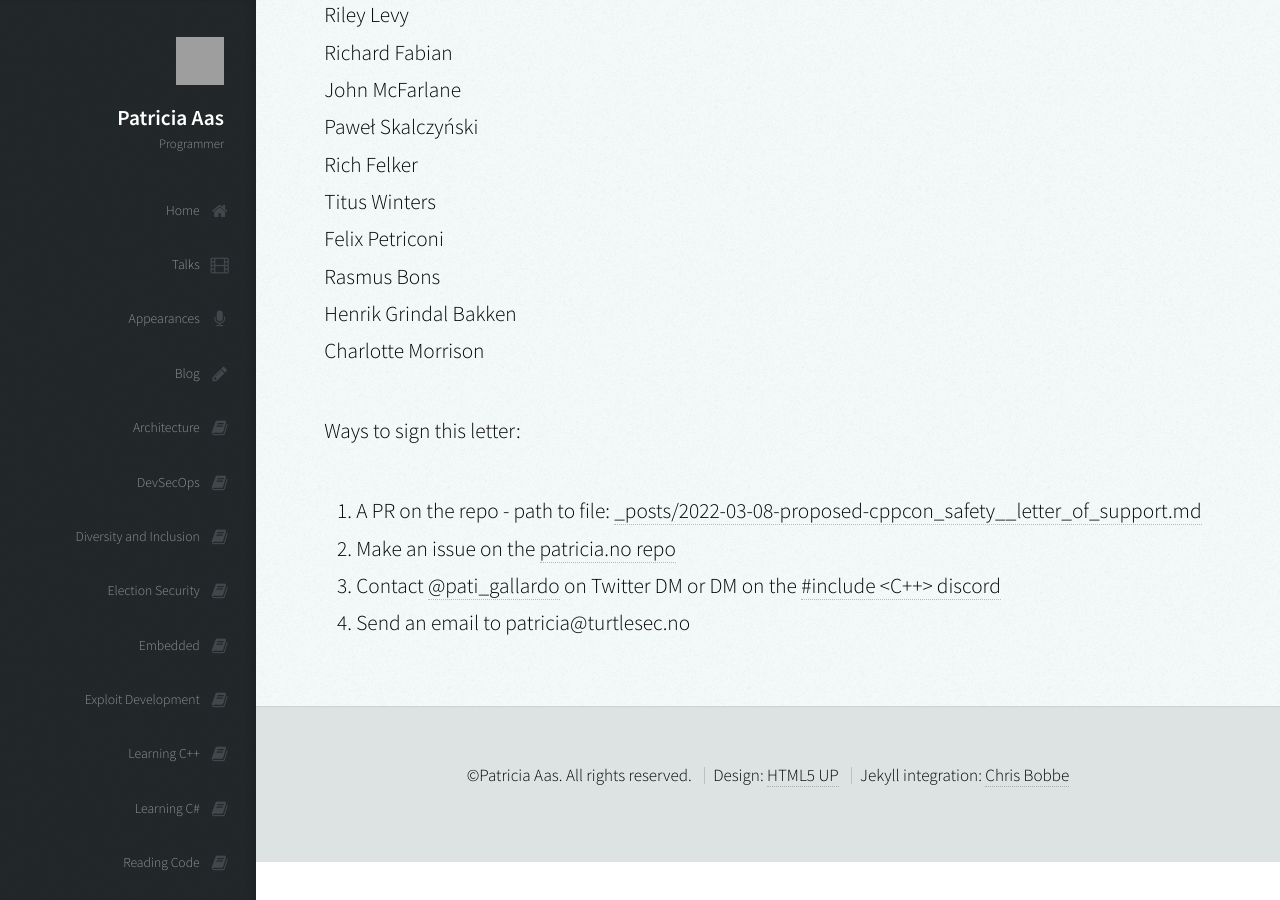
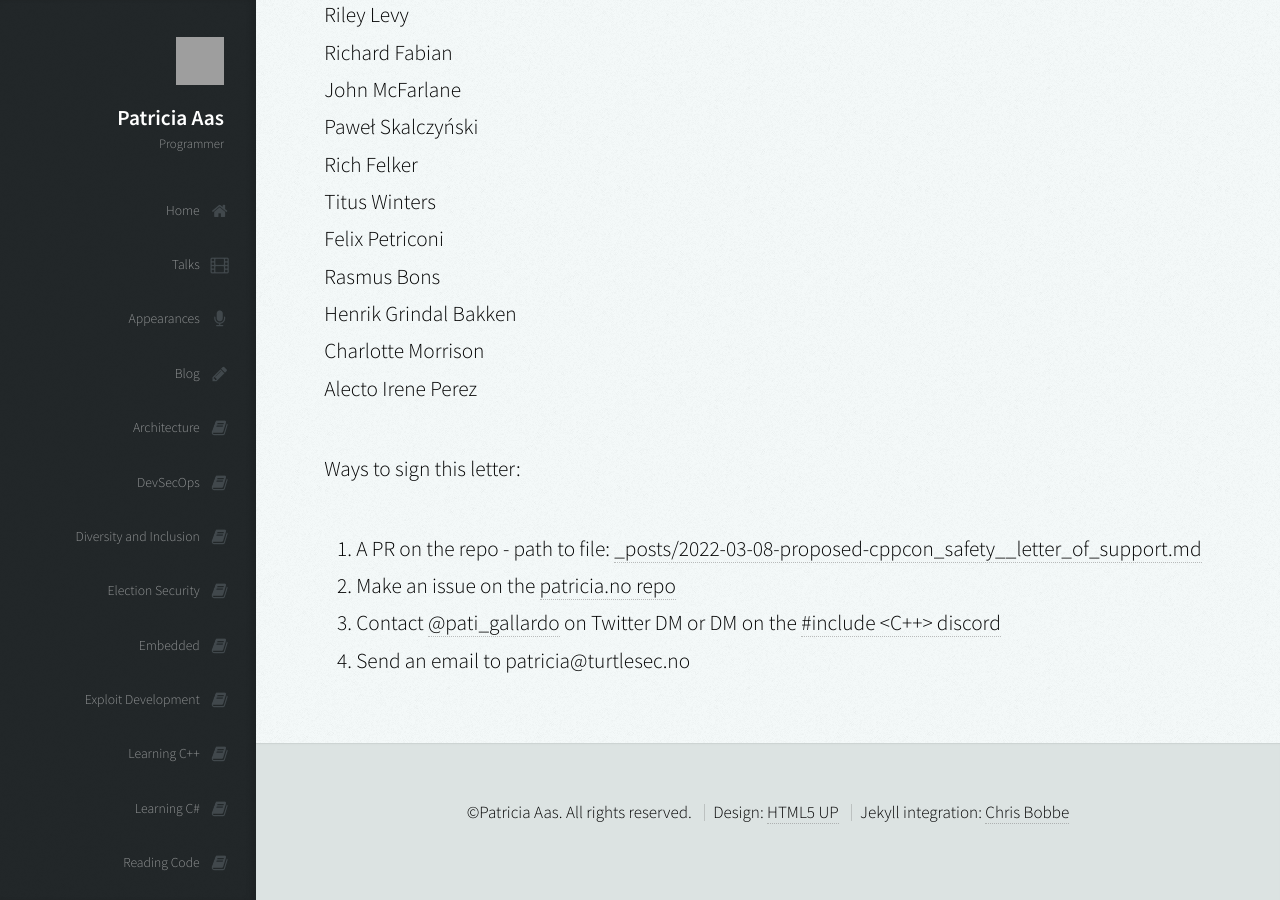
Before and after one commit to patricia-gallardo/patricia-gallardo.github.io, a Jekyll site: the page built from _posts/2022-03-08-proposed-cppcon_safety__letter_of_support.md, in a window 1280 px wide and 900 px high, scrolled down 2798 px. Built offline with Jekyll 4.4.1, drawn with Linux system fonts in a browser that asks for light colours; nearby versions of some CDN libraries; grey boxes are pictures that could not be loaded.

Commit message:
Sign Letter of Support

```diff
--- a/_posts/2022-03-08-proposed-cppcon_safety__letter_of_support.md
+++ b/_posts/2022-03-08-proposed-cppcon_safety__letter_of_support.md
@@ -83,6 +83,7 @@ Felix Petriconi <br>
 Rasmus Bons <br>
 Henrik Grindal Bakken <br>
 Charlotte Morrison <br>
+Alecto Irene Perez <br>
 
 Ways to sign this letter:
 1. A PR on the repo - path to file: [_posts/2022-03-08-proposed-cppcon_safety__letter_of_support.md][4]
```
